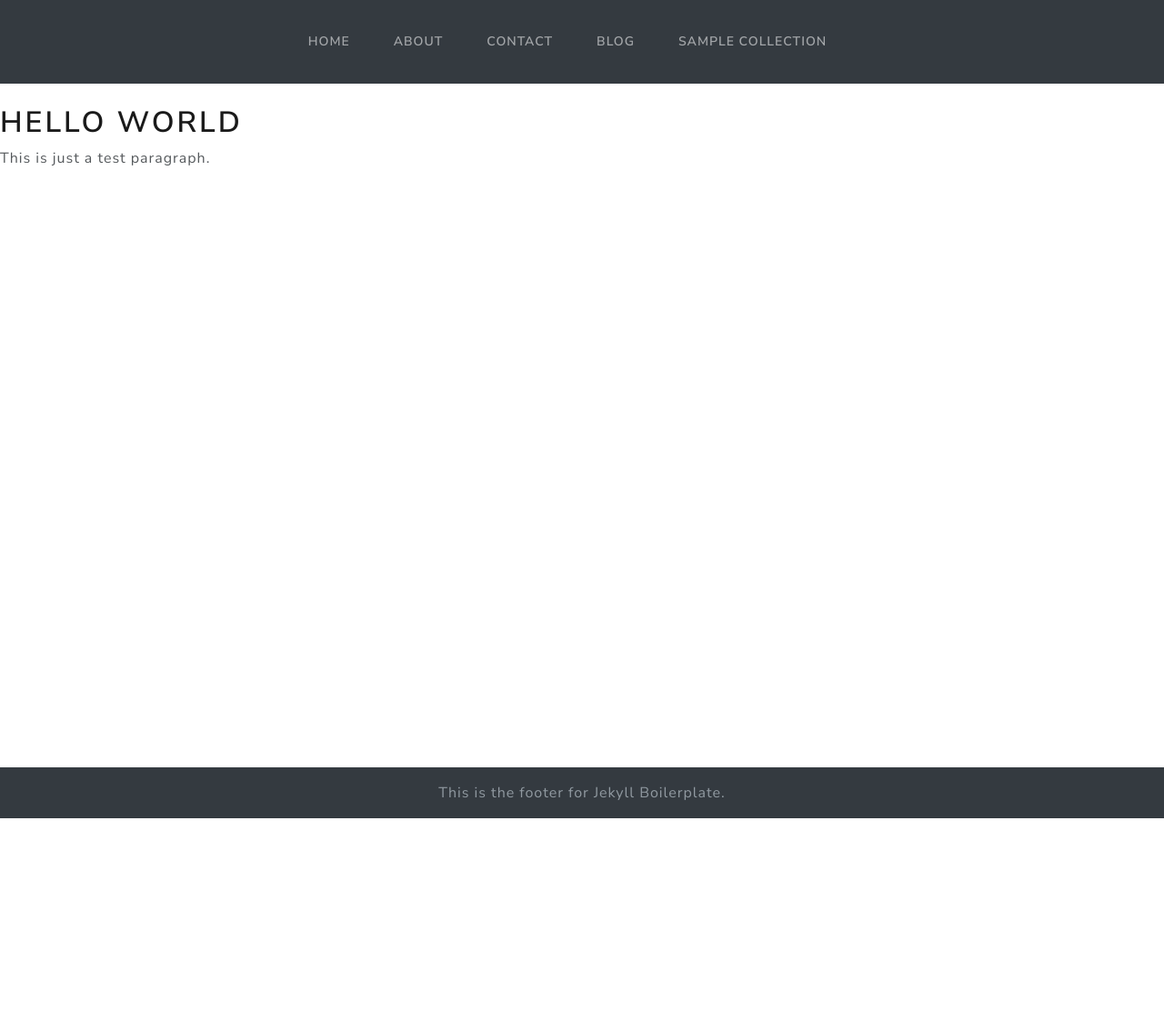
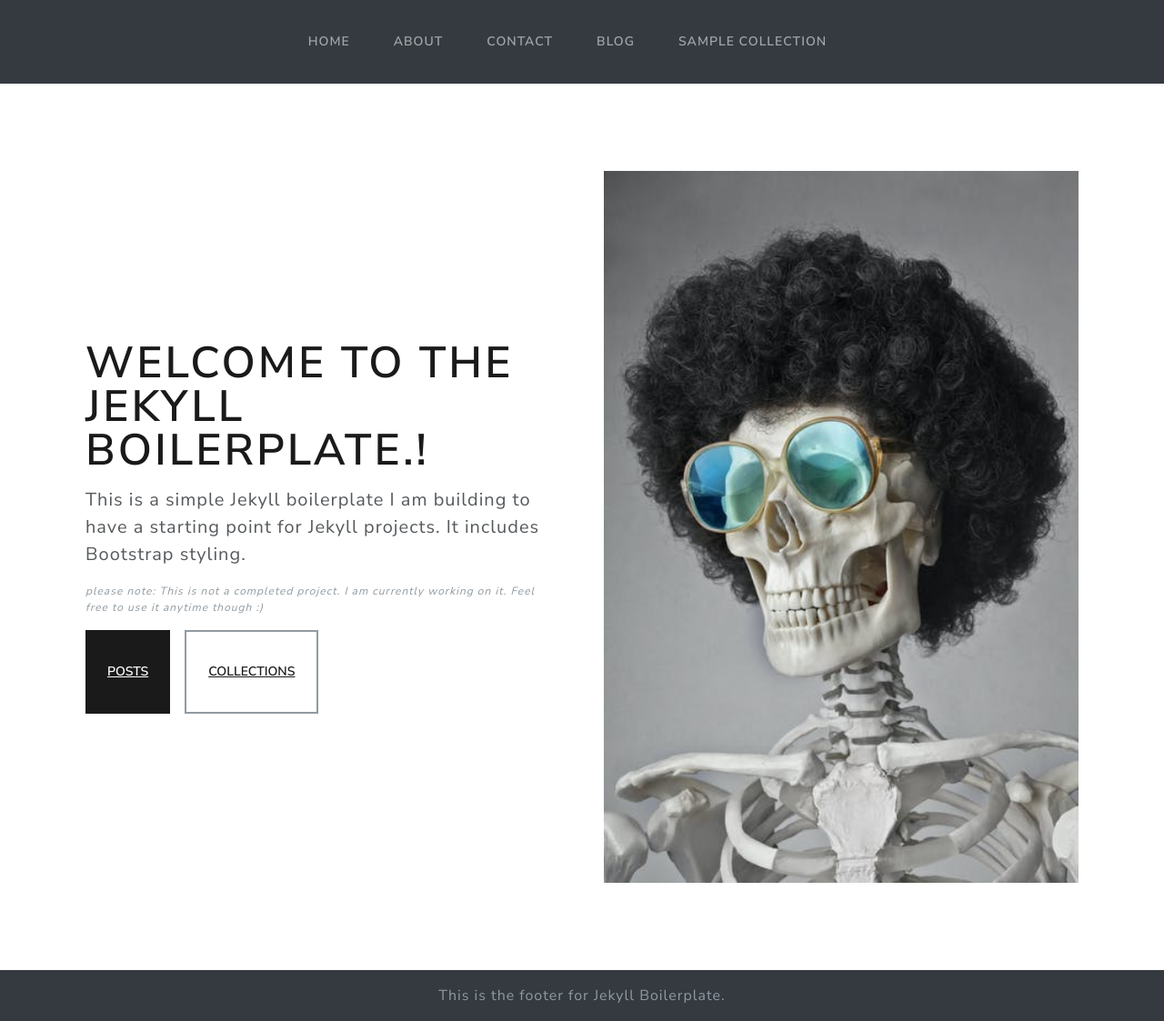
Before and after one commit to donniecode1983/jekyll-bolierplate, a Jekyll site: the page built from index.md, in a window 1280 px wide. Shown: the whole page at 91% size. Built offline with Jekyll 4.4.1, drawn with Linux system fonts in a browser that asks for light colours; before the commit the page ends 900 px from its top, so only the background shows below that.

Commit message:
created front page hero.

```diff
--- /dev/null
+++ b/_includes/frontpage-hero.html
@@ -0,0 +1,17 @@
+<div class="container col-xxl-8 px-4 py-5">
+    <div class="row flex-lg-row-reverse align-items-center g-5 py-5">
+      <div class="col-12 col-sm-8 col-lg-6">
+        <img src="/assets/images/hstern.jpeg" class="d-block mx-lg-auto img-fluid" alt="Bootstrap Themes" width="700" height="500" loading="lazy">
+      </div>
+      <div class="col-lg-6">
+        <h1 class="display-5 fw-bold lh-1 mb-3">{{ page.title }}!</h1>
+        <p class="lead">
+            This is a simple Jekyll boilerplate I am building to have a starting point for Jekyll projects. It includes Bootstrap styling.</p>
+            <p class="text-muted fst-italic fs-6">please note: This is not a completed project. I am currently working on it. Feel free to use it anytime though :)</p>
+        <div class="d-grid gap-2 d-md-flex justify-content-md-start">
+          <button type="button" class="btn btn-primary btn-lg px-4 me-md-2"><a class="text-white" href="/blog/">Posts</a></button>
+          <button type="button" class="btn btn-outline-secondary btn-lg px-4"><a href="/samplecollection/">Collections</a></button>
+        </div>
+      </div>
+    </div>
+  </div>
--- a/_layouts/default.html
+++ b/_layouts/default.html
@@ -13,7 +13,7 @@
 
 <body class="d-flex flex-column h-100">
     {% include header-nav.html %}
-    <main class="flex-shrink-0 mt-4 mb-4">
+    <main class="flex-shrink-0">
         {{ content }}
     </main>
     {% include footer.html %}
--- a/index.md
+++ b/index.md
@@ -1,8 +1,6 @@
 ---
 layout: default
-title: Welcome to the Template.
+title: Welcome to the Jekyll Boilerplate.
 ---
 
-# Hello World
-
-This is just a test paragraph.
+{% include frontpage-hero.html %}
```
Also changed, not shown: assets/images/hstern.jpeg (added).
